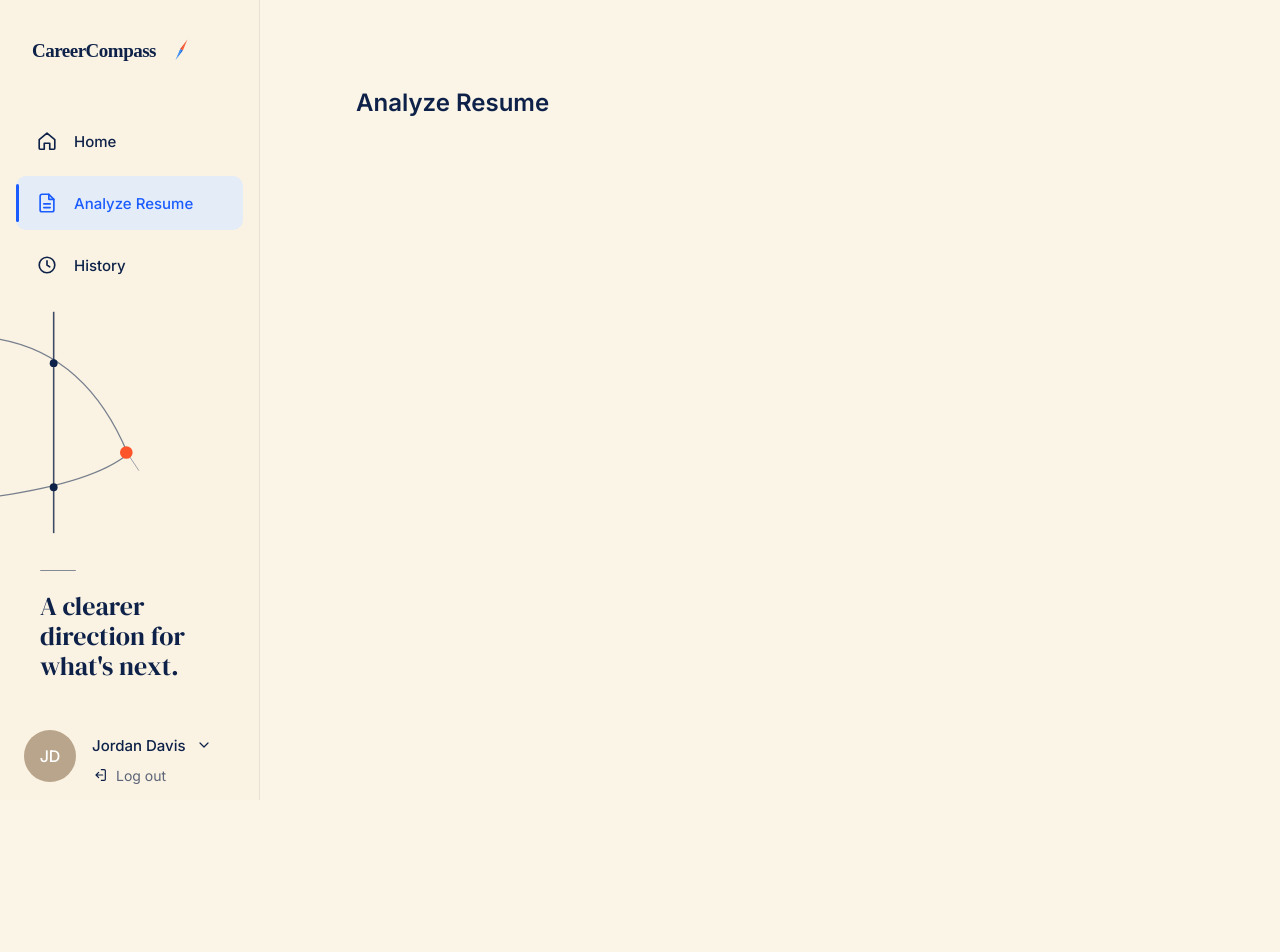
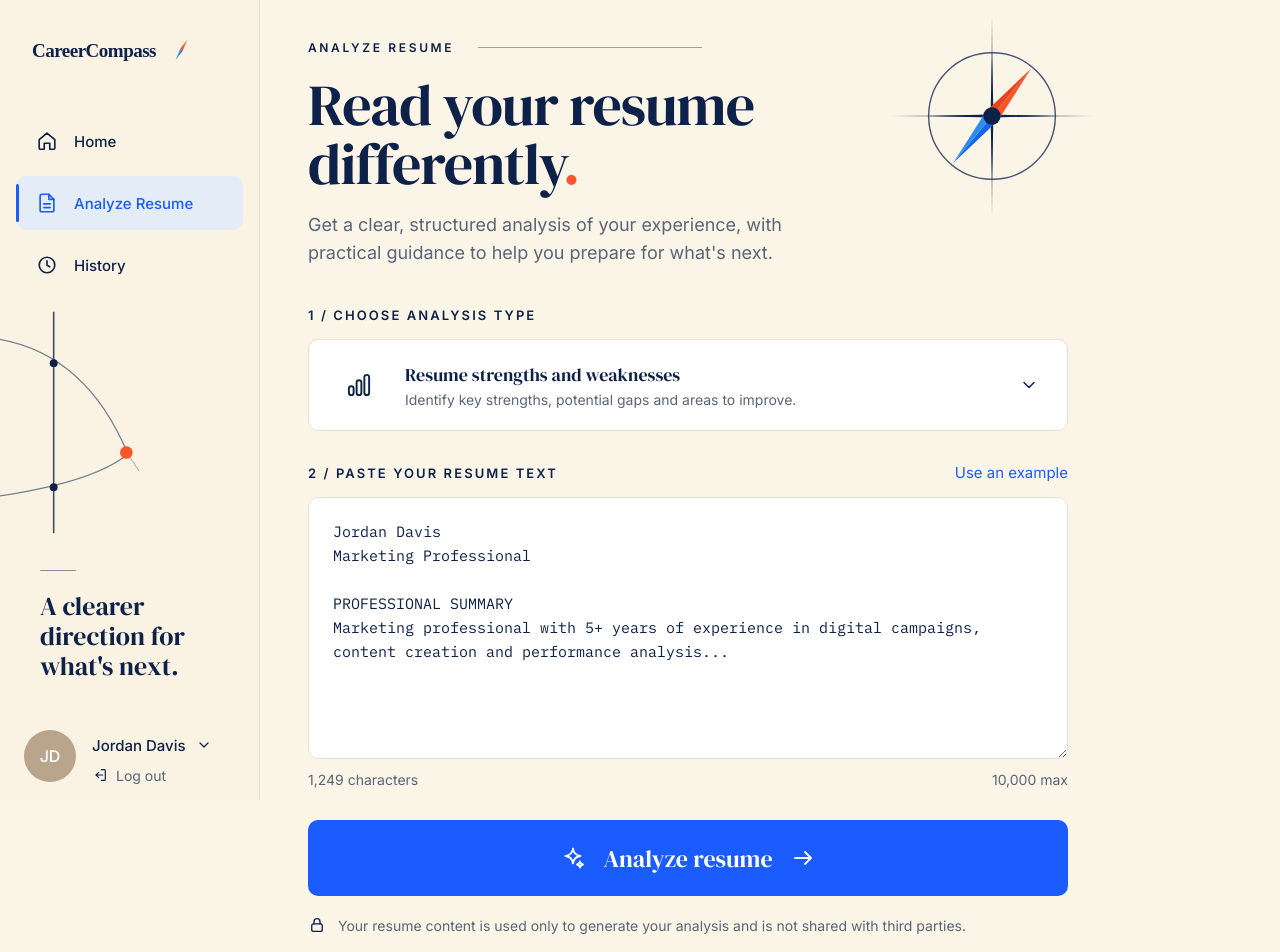
Before and after one commit to BarensDev/CareerCompass, a React (Vite) app: page /analyze in a window 1280 px wide. Shown: the top 952 px of the page. Before the commit the page ends 800 px from the top, so only its background shows below. Built offline with nearby package versions, Linux system fonts and the light colour scheme.

Commit message:
Build the Analyze Resume page with the analysis form

```diff
--- a/src/pages/AnalyzeResume/AnalyzeResume.jsx
+++ b/src/pages/AnalyzeResume/AnalyzeResume.jsx
@@ -1,10 +1,84 @@
+import compass from '../../assets/svg/04-analyze/compass-small.svg'
+import analysisTypeIcon from '../../assets/svg/04-analyze/analysis-type-icon.svg'
+import chevronDown from '../../assets/svg/07-icons/navy/chevron-down.svg'
+import sparkle from '../../assets/svg/07-icons/white/sparkle.svg'
+import arrowRight from '../../assets/svg/07-icons/white/arrow-right.svg'
+import lockIcon from '../../assets/svg/07-icons/navy/lock.svg'
 import styles from './AnalyzeResume.module.css'
+
+const exampleResume = `Jordan Davis
+Marketing Professional
+
+PROFESSIONAL SUMMARY
+Marketing professional with 5+ years of experience in digital campaigns, content creation and performance analysis...`
 
 function AnalyzeResume() {
   return (
-    <section className={styles.page}>
-      <h1>Analyze Resume</h1>
-    </section>
+    <div className={styles.page}>
+      <header className={styles.header}>
+        <div className={styles.headerText}>
+          <p className={styles.eyebrow}>Analyze resume</p>
+          <h1 className={styles.title}>
+            Read your resume differently<span className={styles.dot}>.</span>
+          </h1>
+          <p className={styles.description}>
+            Get a clear, structured analysis of your experience, with practical guidance to help you
+            prepare for what&apos;s next.
+          </p>
+        </div>
+        <img src={compass} alt="" className={styles.compass} />
+      </header>
+
+      <form className={styles.form}>
+        <section className={styles.section}>
+          <h2 className={styles.sectionTitle}>1 / Choose analysis type</h2>
+
+          <button type="button" className={styles.select}>
+            <img src={analysisTypeIcon} alt="" className={styles.selectIcon} />
+            <span className={styles.selectText}>
+              <span className={styles.selectTitle}>Resume strengths and weaknesses</span>
+              <span className={styles.selectDescription}>
+                Identify key strengths, potential gaps and areas to improve.
+              </span>
+            </span>
+            <img src={chevronDown} alt="" className={styles.chevron} />
+          </button>
+        </section>
+
+        <section className={styles.section}>
+          <div className={styles.sectionHeader}>
+            <h2 className={styles.sectionTitle}>2 / Paste your resume text</h2>
+            <button type="button" className={styles.linkButton}>
+              Use an example
+            </button>
+          </div>
+
+          <textarea
+            className={styles.textarea}
+            defaultValue={exampleResume}
+            placeholder="Paste your resume here..."
+            rows={9}
+          />
+
+          <div className={styles.counter}>
+            <span>1,249 characters</span>
+            <span>10,000 max</span>
+          </div>
+        </section>
+
+        <button type="submit" className={styles.submit}>
+          <img src={sparkle} alt="" />
+          Analyze resume
+          <img src={arrowRight} alt="" />
+        </button>
+
+        <p className={styles.privacy}>
+          <img src={lockIcon} alt="" />
+          Your resume content is used only to generate your analysis and is not shared with third
+          parties.
+        </p>
+      </form>
+    </div>
   )
 }
 
--- a/src/pages/AnalyzeResume/AnalyzeResume.module.css
+++ b/src/pages/AnalyzeResume/AnalyzeResume.module.css
@@ -1,3 +1,220 @@
 .page {
-  padding: 48px;
+  max-width: 760px;
 }
+
+.header {
+  display: flex;
+  align-items: flex-start;
+  justify-content: space-between;
+  gap: 24px;
+}
+
+.headerText {
+  flex: 1;
+}
+
+.eyebrow {
+  display: flex;
+  align-items: center;
+  gap: 24px;
+  margin-bottom: 20px;
+  font-size: 12px;
+  font-weight: 600;
+  letter-spacing: 0.22em;
+  text-transform: uppercase;
+}
+
+.eyebrow::after {
+  content: '';
+  width: 280px;
+  max-width: 40%;
+  height: 1px;
+  background-color: var(--color-navy);
+  opacity: 0.4;
+}
+
+.title {
+  font-family: var(--font-serif);
+  font-size: clamp(40px, 5vw, 58px);
+  font-weight: 400;
+  line-height: 1.02;
+  letter-spacing: -0.02em;
+}
+
+.dot {
+  color: var(--color-orange);
+}
+
+.description {
+  max-width: 520px;
+  margin-top: 18px;
+  font-size: 18px;
+  line-height: 1.55;
+  color: var(--color-text-muted);
+}
+
+.compass {
+  flex-shrink: 0;
+  width: 200px;
+  margin-top: -24px;
+  margin-right: -24px;
+}
+
+.form {
+  display: flex;
+  flex-direction: column;
+  margin-top: 40px;
+}
+
+.section {
+  margin-bottom: 32px;
+}
+
+.sectionHeader {
+  display: flex;
+  align-items: baseline;
+  justify-content: space-between;
+}
+
+.sectionTitle {
+  margin-bottom: 16px;
+  font-size: 13px;
+  font-weight: 600;
+  letter-spacing: 0.16em;
+  text-transform: uppercase;
+}
+
+.linkButton {
+  padding: 0;
+  border: none;
+  background: none;
+  font-size: 15px;
+  color: var(--color-blue);
+}
+
+.select {
+  display: flex;
+  align-items: center;
+  gap: 24px;
+  width: 100%;
+  padding: 22px 28px;
+  border: 1px solid var(--color-border);
+  border-radius: var(--radius-md);
+  background-color: var(--color-surface);
+  text-align: left;
+  transition: border-color 0.15s ease;
+}
+
+.select:hover {
+  border-color: var(--color-border-strong);
+}
+
+.selectIcon {
+  flex-shrink: 0;
+  width: 44px;
+  height: 44px;
+}
+
+.selectText {
+  display: flex;
+  flex: 1;
+  flex-direction: column;
+  gap: 4px;
+}
+
+.selectTitle {
+  font-family: var(--font-serif);
+  font-size: 18px;
+}
+
+.selectDescription {
+  font-size: 14px;
+  color: var(--color-text-muted);
+}
+
+.chevron {
+  width: 20px;
+  height: 20px;
+}
+
+.textarea {
+  display: block;
+  width: 100%;
+  min-height: 250px;
+  padding: 22px 24px;
+  border: 1px solid var(--color-border);
+  border-radius: var(--radius-md);
+  background-color: var(--color-surface);
+  font-family: var(--font-mono);
+  font-size: 15px;
+  line-height: 1.6;
+  resize: vertical;
+}
+
+.textarea:focus {
+  outline: none;
+  border-color: var(--color-blue);
+}
+
+.counter {
+  display: flex;
+  justify-content: space-between;
+  margin-top: 12px;
+  font-size: 14px;
+  color: var(--color-text-muted);
+}
+
+.submit {
+  display: flex;
+  align-items: center;
+  justify-content: center;
+  gap: 18px;
+  height: 76px;
+  border: none;
+  border-radius: var(--radius-md);
+  background-color: var(--color-blue);
+  color: #fff;
+  font-family: var(--font-serif);
+  font-size: 24px;
+  transition: background-color 0.15s ease;
+}
+
+.submit:hover {
+  background-color: var(--color-blue-dark);
+}
+
+.submit img {
+  width: 24px;
+  height: 24px;
+}
+
+.privacy {
+  display: flex;
+  align-items: center;
+  gap: 12px;
+  margin-top: 20px;
+  font-size: 14px;
+  color: var(--color-text-muted);
+}
+
+.privacy img {
+  flex-shrink: 0;
+  width: 18px;
+  height: 18px;
+}
+
+@media (max-width: 720px) {
+  .compass {
+    display: none;
+  }
+
+  .select {
+    padding: 16px;
+    gap: 14px;
+  }
+
+  .submit {
+    height: 60px;
+    font-size: 20px;
+  }
+}
```
